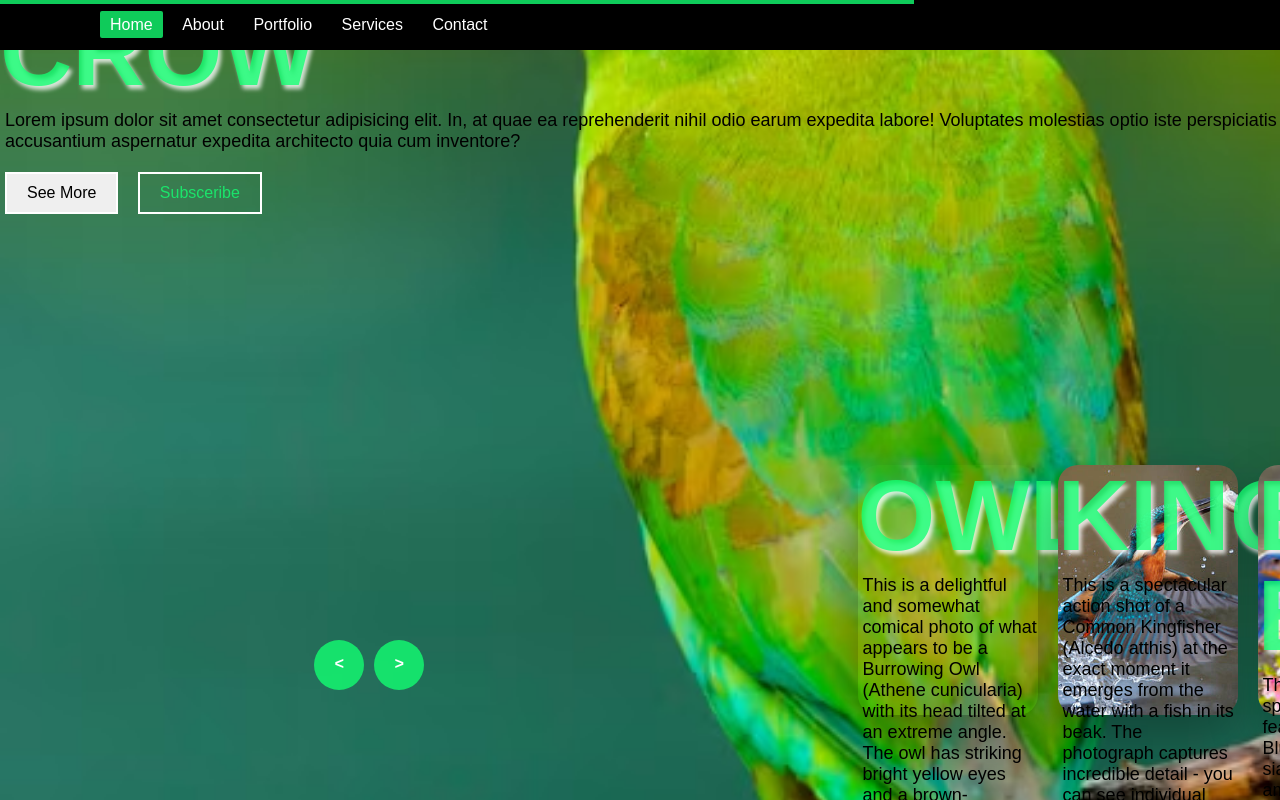
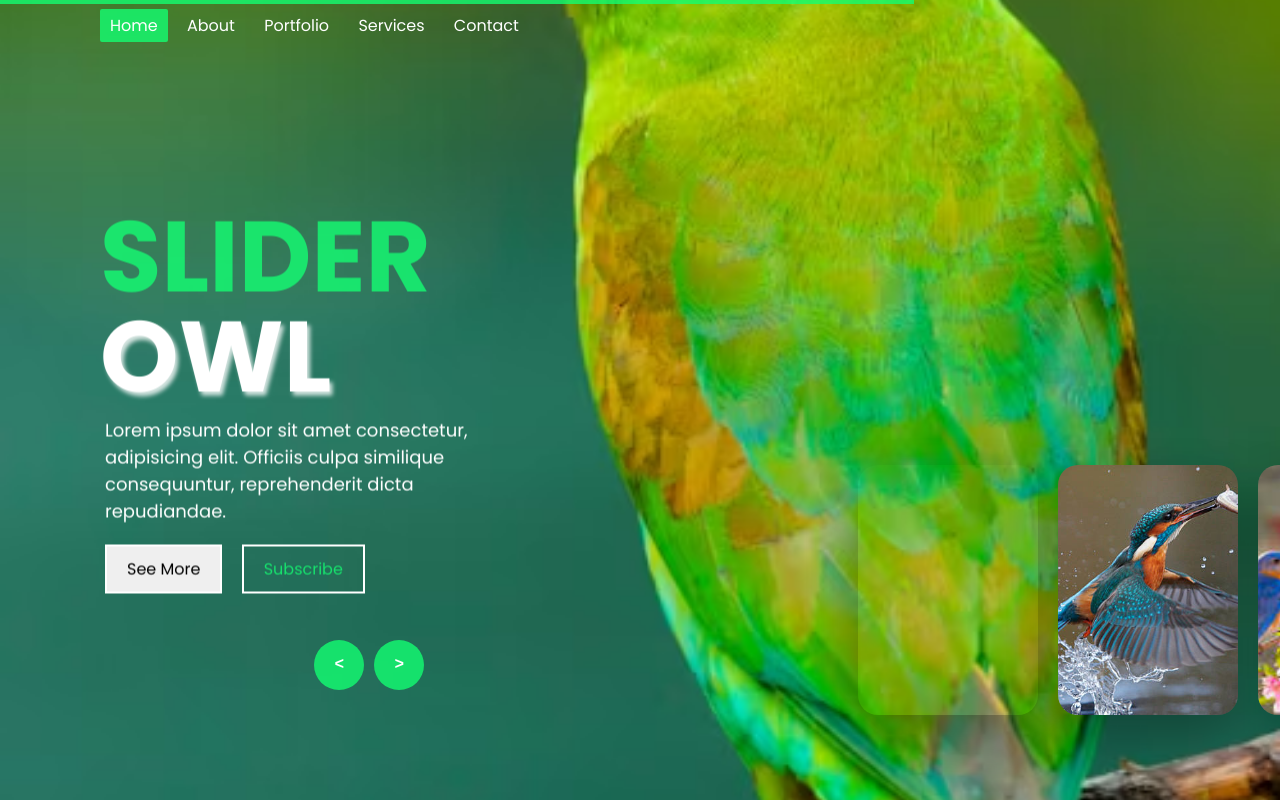
Before and after one commit to webdevpradeep/Product_Card, a plain HTML site: page index.html in a window 1280 px wide. Drawn offline with Linux system fonts and the light colour scheme.

Commit message:
Product_CardChange title

```diff
--- a/index.html
+++ b/index.html
@@ -1,41 +1,36 @@
+<!DOCTYPE html>
 <html lang="en">
   <head>
     <meta charset="UTF-8" />
     <meta name="viewport" content="width=device-width, initial-scale=1.0" />
-    <title>Animated Image</title>
-    <!-- add css -->
-    <link rel="stylesheet" href="./style.css" />
-    <!-- add js -->
-    <script defer src="/main.js"></script>
+    <title>Animated Image Slider</title>
+
+    <link rel="stylesheet" href="style.css" />
   </head>
   <body>
     <header>
       <nav>
-        <a href="#" class="active">Home</a>
-        <a href="#">About</a>
-        <a href="#">Portfolio</a>
-        <a href="#">Services</a>
-        <a href="#">Contact</a>
+        <a href="" class="active">Home</a>
+        <a href="">About</a>
+        <a href="">Portfolio</a>
+        <a href="">Services</a>
+        <a href="">Contact</a>
       </nav>
     </header>
 
     <div class="carousel">
       <div class="list">
-        <div class="item" style="background-image: url(/assets/image1.png)">
+        <div class="item" style="background-image: url(assets/image1.png)">
           <div class="content">
             <div class="title">SLIDER</div>
-            <div class="name">KINGFISHER</div>
+            <div class="name">EAGLE</div>
             <div class="des">
-              This image shows a beautiful Common Kingfisher (Alcedo atthis)
-              perched on what appears to be a rock or log. The bird displays its
-              characteristic brilliant blue-turquoise upper parts and rich
-              orange-copper underparts. It's captured in sharp detail, showing
-              its distinctive long, pointed black bill and compact body posture
-              typical of kingfishers.
+              Lorem ipsum dolor sit amet consectetur, adipisicing elit. Officiis
+              culpa similique consequuntur, reprehenderit dicta repudiandae.
             </div>
             <div class="btn">
               <button>See More</button>
-              <button>Subsceribe</button>
+              <button>Subscribe</button>
             </div>
           </div>
         </div>
@@ -43,16 +38,14 @@
         <div class="item" style="background-image: url(/assets/image2.png)">
           <div class="content">
             <div class="title">SLIDER</div>
-            <div class="name">CROW</div>
+            <div class="name">OWL</div>
             <div class="des">
-              Lorem ipsum dolor sit amet consectetur adipisicing elit. In, at
-              quae ea reprehenderit nihil odio earum expedita labore! Voluptates
-              molestias optio iste perspiciatis accusantium aspernatur expedita
-              architecto quia cum inventore?
+              Lorem ipsum dolor sit amet consectetur, adipisicing elit. Officiis
+              culpa similique consequuntur, reprehenderit dicta repudiandae.
             </div>
             <div class="btn">
               <button>See More</button>
-              <button>Subsceribe</button>
+              <button>Subscribe</button>
             </div>
           </div>
         </div>
@@ -60,19 +53,14 @@
         <div class="item" style="background-image: url(/assets/image3.png)">
           <div class="content">
             <div class="title">SLIDER</div>
-            <div class="name">OWL</div>
+            <div class="name">CROW</div>
             <div class="des">
-              This is a delightful and somewhat comical photo of what appears to
-              be a Burrowing Owl (Athene cunicularia) with its head tilted at an
-              extreme angle. The owl has striking bright yellow eyes and a
-              brown-speckled plumage pattern. The photo captures the owl's face
-              in sharp detail, showing its characteristic spots and mottled
-              feathers, while the background is softly blurred with green
-              foliage.
+              Lorem ipsum dolor sit amet consectetur, adipisicing elit. Officiis
+              culpa similique consequuntur, reprehenderit dicta repudiandae.
             </div>
             <div class="btn">
               <button>See More</button>
-              <button>Subsceribe</button>
+              <button>Subscribe</button>
             </div>
           </div>
         </div>
@@ -80,19 +68,14 @@
         <div class="item" style="background-image: url(/assets/image4.png)">
           <div class="content">
             <div class="title">SLIDER</div>
-            <div class="name">KINGFISHER</div>
+            <div class="name">BUTTERFLY</div>
             <div class="des">
-              This is a spectacular action shot of a Common Kingfisher (Alcedo
-              atthis) at the exact moment it emerges from the water with a fish
-              in its beak. The photograph captures incredible detail - you can
-              see individual water droplets spraying around the bird, its wings
-              spread wide showing the beautiful blue feather patterns, and its
-              distinctive orange breast contrasting with the turquoise-blue
-              back.
+              Lorem ipsum dolor sit amet consectetur, adipisicing elit. Officiis
+              culpa similique consequuntur, reprehenderit dicta repudiandae.
             </div>
             <div class="btn">
               <button>See More</button>
-              <button>Subsceribe</button>
+              <button>Subscribe</button>
             </div>
           </div>
         </div>
@@ -100,19 +83,14 @@
         <div class="item" style="background-image: url(/assets/image5.png)">
           <div class="content">
             <div class="title">SLIDER</div>
-            <div class="name">EASTERN BLUEbIRDS</div>
+            <div class="name">OWL</div>
             <div class="des">
-              This is a beautiful springtime scene featuring two Eastern
-              Bluebirds (Sialia sialis) perched among pink cherry or plum
-              blossoms. The photo captures a lovely contrast between the birds'
-              vibrant blue plumage and the delicate pink flowers. The male
-              bluebird is particularly striking with its bright blue back and
-              rusty-orange breast, while what appears to be a female shows
-              slightly more muted coloring, which is typical of the species.
+              Lorem ipsum dolor sit amet consectetur, adipisicing elit. Officiis
+              culpa similique consequuntur, reprehenderit dicta repudiandae.
             </div>
             <div class="btn">
               <button>See More</button>
-              <button>Subsceribe</button>
+              <button>Subscribe</button>
             </div>
           </div>
         </div>
@@ -120,19 +98,14 @@
         <div class="item" style="background-image: url(/assets/image6.png)">
           <div class="content">
             <div class="title">SLIDER</div>
-            <div class="name">FANTASY BIRD</div>
+            <div class="name">EAGLE</div>
             <div class="des">
-              This appears to be an artwork titled "NAME," featuring a detailed
-              fantasy bird rendered in vibrant digital art style. The bird shows
-              phoenix or parrot-like qualities with iridescent scale-patterned
-              feathers in rich greens, oranges, reds, and turquoise. The
-              distinctive curved yellow beak and dramatic lighting create an
-              otherworldly quality, while the dark background with bright green
-              foliage adds depth to the composition.
+              Lorem ipsum dolor sit amet consectetur, adipisicing elit. Officiis
+              culpa similique consequuntur, reprehenderit dicta repudiandae.
             </div>
             <div class="btn">
               <button>See More</button>
-              <button>Subsceribe</button>
+              <button>Subscribe</button>
             </div>
           </div>
         </div>
@@ -142,14 +115,12 @@
             <div class="title">SLIDER</div>
             <div class="name">KINGFISHER</div>
             <div class="des">
-              Lorem ipsum dolor sit amet consectetur adipisicing elit. In, at
-              quae ea reprehenderit nihil odio earum expedita labore! Voluptates
-              molestias optio iste perspiciatis accusantium aspernatur expedita
-              architecto quia cum inventore?
+              Lorem ipsum dolor sit amet consectetur, adipisicing elit. Officiis
+              culpa similique consequuntur, reprehenderit dicta repudiandae.
             </div>
             <div class="btn">
               <button>See More</button>
-              <button>Subsceribe</button>
+              <button>Subscribe</button>
             </div>
           </div>
         </div>
@@ -159,70 +130,63 @@
             <div class="title">SLIDER</div>
             <div class="name">PARROT</div>
             <div class="des">
-              Lorem ipsum dolor sit amet consectetur adipisicing elit. In, at
-              quae ea reprehenderit nihil odio earum expedita labore! Voluptates
-              molestias optio iste perspiciatis accusantium aspernatur expedita
-              architecto quia cum inventore?
+              Lorem ipsum dolor sit amet consectetur, adipisicing elit. Officiis
+              culpa similique consequuntur, reprehenderit dicta repudiandae.
             </div>
             <div class="btn">
               <button>See More</button>
-              <button>Subsceribe</button>
+              <button>Subscribe</button>
             </div>
           </div>
         </div>
 
         <div class="item" style="background-image: url(/assets/image9.png)">
           <div class="content">
-            <div class="title">HERON</div>
-            <div class="name">EAGLE</div>
+            <div class="title">SLIDER</div>
+            <div class="name">HERON</div>
             <div class="des">
-              Lorem ipsum dolor sit amet consectetur adipisicing elit. In, at
-              quae ea reprehenderit nihil odio earum expedita labore! Voluptates
-              molestias optio iste perspiciatis accusantium aspernatur expedita
-              architecto quia cum inventore?
+              Lorem ipsum dolor sit amet consectetur, adipisicing elit. Officiis
+              culpa similique consequuntur, reprehenderit dicta repudiandae.
             </div>
             <div class="btn">
               <button>See More</button>
-              <button>Subsceribe</button>
+              <button>Subscribe</button>
             </div>
           </div>
         </div>
 
-        <div class="item" style="background-image: url(/assets/image8.png)">
+        <div class="item" style="background-image: url(/assets/image1.png)">
           <div class="content">
             <div class="title">SLIDER</div>
-            <div class="name">EAGLE</div>
+            <div class="name">BUTTERFLY</div>
             <div class="des">
-              Lorem ipsum dolor sit amet consectetur adipisicing elit. In, at
-              quae ea reprehenderit nihil odio earum expedita labore! Voluptates
-              molestias optio iste perspiciatis accusantium aspernatur expedita
-              architecto quia cum inventore?
+              Lorem ipsum dolor sit amet consectetur, adipisicing elit. Officiis
+              culpa similique consequuntur, reprehenderit dicta repudiandae.
             </div>
             <div class="btn">
               <button>See More</button>
-              <button>Subsceribe</button>
+              <button>Subscribe</button>
             </div>
           </div>
         </div>
 
-        <div class="item" style="background-image: url(/assets/image7.png)">
+        <div class="item" style="background-image: url(/assets/image2.png)">
           <div class="content">
             <div class="title">SLIDER</div>
-            <div class="name">EAGLE</div>
+            <div class="name">PARROT</div>
             <div class="des">
-              Lorem ipsum dolor sit amet consectetur adipisicing elit. In, at
-              quae ea reprehenderit nihil odio earum expedita labore! Voluptates
-              molestias optio iste perspiciatis accusantium aspernatur expedita
-              architecto quia cum inventore?
+              Lorem ipsum dolor sit amet consectetur, adipisicing elit. Officiis
+              culpa similique consequuntur, reprehenderit dicta repudiandae.
             </div>
             <div class="btn">
               <button>See More</button>
-              <button>Subsceribe</button>
+              <button>Subscribe</button>
             </div>
           </div>
         </div>
       </div>
-      <!-- next prev button -->
+
+      <!--next prev button-->
       <div class="arrows">
         <button class="prev"><</button>
         <button class="next">></button>
@@ -231,5 +195,7 @@
       <!-- time running -->
       <div class="timeRunning"></div>
     </div>
+
+    <script src="main.js"></script>
   </body>
 </html>
--- a/main.js
+++ b/main.js
@@ -1,9 +1,9 @@
-var nextBtn = document.querySelector('.next');
-prevBtn = document.querySelector('.prev');
-carousel = document.querySelector('.carousel');
-list = document.querySelector('.list');
-item = document.querySelectorAll('.item');
-runningTime = document.querySelector('.timeRunning');
+var nextBtn = document.querySelector('.next'),
+  prevBtn = document.querySelector('.prev'),
+  carousel = document.querySelector('.carousel'),
+  list = document.querySelector('.list'),
+  item = document.querySelectorAll('.item'),
+  runningTime = document.querySelector('.carousel .timeRunning');
 
 let timeRunning = 3000;
 let timeAutoNext = 7000;
@@ -17,25 +17,26 @@ prevBtn.onclick = function () {
 };
 
 let runTimeOut;
+
 let runNextAuto = setTimeout(() => {
   nextBtn.click();
 }, timeAutoNext);
 
 function resetTimeAnimation() {
   runningTime.style.animation = 'none';
-  runningTime.offsetHeight;
-  runningTime.style.aniamtion = null;
+  runningTime.offsetHeight; /* trigger reflow */
+  runningTime.style.animation = null;
   runningTime.style.animation = 'runningTime 7s linear 1 forwards';
 }
 
 function showSlider(type) {
-  let sliderItemDom = list.querySelectorAll('.carousel .list .item');
+  let sliderItemsDom = list.querySelectorAll('.carousel .list .item');
   if (type === 'next') {
-    list.appendChild(sliderItemDom[0]);
+    list.appendChild(sliderItemsDom[0]);
     carousel.classList.add('next');
   } else {
-    list.prepend(sliderItemDom[sliderItemDom.length - 1]);
-    carousel.classList.add('perv');
+    list.prepend(sliderItemsDom[sliderItemsDom.length - 1]);
+    carousel.classList.add('prev');
   }
 
   clearTimeout(runTimeOut);
@@ -43,13 +44,15 @@ function showSlider(type) {
   runTimeOut = setTimeout(() => {
     carousel.classList.remove('next');
     carousel.classList.remove('prev');
-  }, timeAutoNext);
+  }, timeRunning);
 
   clearTimeout(runNextAuto);
   runNextAuto = setTimeout(() => {
     nextBtn.click();
   }, timeAutoNext);
-  resetTimeAnimation();
+
+  resetTimeAnimation(); // Reset the running time animation
 }
 
+// Start the initial animation
 resetTimeAnimation();
--- a/style.css
+++ b/style.css
@@ -1,11 +1,13 @@
-@import url('https://fonts.googleapis.com/css2?family=Montserrat:ital,wght@0,100..900;1,100..900&family=Poppins:ital,wght@0,100;0,200;0,300;0,400;0,500;0,600;0,700;0,800;0,900;1,100;1,200;1,300;1,400;1,500;1,600;1,700;1,800;1,900&display=swap');
+@import url('https://fonts.googleapis.com/css2?family=Poppins:ital,wght@0,100;0,200;0,300;0,400;0,500;0,600;0,700;0,800;0,900;1,100;1,200;1,300;1,400;1,500;1,600;1,700;1,800;1,900&display=swap');
+
 * {
   margin: 0;
   padding: 0;
   box-sizing: border-box;
-  font-family: 'Poppins ', sans-serif;
+  font-family: 'Poppins', sans-serif;
 }
-/* header section */
+
+/* Header section */
 
 header {
   width: 100%;
@@ -16,7 +18,6 @@ header {
   align-items: center;
   position: relative;
   z-index: 1000;
-  background: black;
 }
 
 header nav a {
@@ -32,10 +33,13 @@ a.active {
   background: #14ff72cb;
   border-radius: 2px;
 }
+
 a:hover {
   background: #14ff72cb;
   border-radius: 2px;
 }
+
+/* Header section */
 
 /* carousel */
 
@@ -46,6 +50,7 @@ a:hover {
   overflow: hidden;
   position: relative;
 }
+
 .carousel .list .item {
   width: 180px;
   height: 250px;
@@ -60,6 +65,7 @@ a:hover {
   z-index: 100;
   transition: 1s;
 }
+
 .carousel .list .item:nth-child(1),
 .carousel .list .item:nth-child(2) {
   top: 0;
@@ -69,32 +75,40 @@ a:hover {
   width: 100%;
   height: 100%;
 }
+
 .carousel .list .item:nth-child(3) {
   left: 67%;
 }
+
 .carousel .list .item:nth-child(4) {
   left: calc(67% + 200px);
 }
+
 .carousel .list .item:nth-child(5) {
   left: calc(67% + 400px);
 }
+
 .carousel .list .item:nth-child(6) {
   left: calc(67% + 600px);
 }
+
 .carousel .list .item:nth-child(n + 7) {
   left: calc(67% + 800px);
   opacity: 0;
 }
 
-.list .item .content .title {
+.list .item .content {
+  position: absolute;
+  top: 50%;
+  left: 100px;
   transform: translateY(-50%);
   width: 400px;
   text-align: left;
-  color: black;
+  color: #fff;
   display: none;
 }
 
-.list .item:nth-child(2).content {
+.list .item:nth-child(2) .content {
   display: block;
 }
 
@@ -103,18 +117,20 @@ a:hover {
   text-transform: uppercase;
   color: #14ff72cb;
   font-weight: bold;
-  opacity: 1;
+  line-height: 1;
+
+  opacity: 0;
   animation: animate 1s ease-in-out 0.3s 1 forwards;
 }
 
 .content .name {
   font-size: 100px;
   text-transform: uppercase;
-  color: #14ff72cb;
   font-weight: bold;
   line-height: 1;
   text-shadow: 3px 4px 4px rgba(255, 255, 255, 0.8);
-  opacity: 1;
+
+  opacity: 0;
   animation: animate 1s ease-in-out 0.6s 1 forwards;
 }
 
@@ -123,13 +139,15 @@ a:hover {
   margin-bottom: 20px;
   font-size: 18px;
   margin-left: 5px;
-  opacity: 1;
+
+  opacity: 0;
   animation: animate 1s ease-in-out 0.9s 1 forwards;
 }
 
 .content .btn {
   margin-left: 5px;
-  opacity: 1;
+
+  opacity: 0;
   animation: animate 1s ease-in-out 1.2s 1 forwards;
 }
 
@@ -144,6 +162,7 @@ a:hover {
 .content .btn button:nth-child(1) {
   margin-right: 15px;
 }
+
 .content .btn button:nth-child(2) {
   background: transparent;
   color: #14ff72cb;
@@ -163,12 +182,15 @@ a:hover {
     transform: translate(0, 100px);
     filter: blur(33px);
   }
+
   to {
     opacity: 1;
     transform: translate(0);
     filter: blur(0);
   }
 }
+
+/* Carousel */
 
 /* next prev arrows */
 
@@ -198,13 +220,13 @@ a:hover {
   transition: 0.5s;
   cursor: pointer;
 }
+
 .arrows button:hover {
   background: #fff;
   color: #000;
 }
 
-/* times runing */
-
+/* time running */
 .carousel .timeRunning {
   position: absolute;
   z-index: 1000;
@@ -225,17 +247,22 @@ a:hover {
   }
 }
 
+/* Responsive Design */
+
 @media screen and (max-width: 999px) {
   header {
     padding-left: 50px;
   }
-  .list .item .content .title {
+
+  .list .item .content {
     left: 50px;
   }
+
   .content .title,
   .content .name {
     font-size: 70px;
   }
+
   .content .des {
     font-size: 16px;
   }
@@ -246,13 +273,16 @@ a:hover {
     font-size: 14px;
     margin-right: 0;
   }
-  .list .item .content .title {
+
+  .list .item .content {
     top: 40%;
   }
+
   .content .title,
   .content .name {
     font-size: 45px;
   }
+
   .content .btn button {
     padding: 10px 15px;
     font-size: 14px;
```
